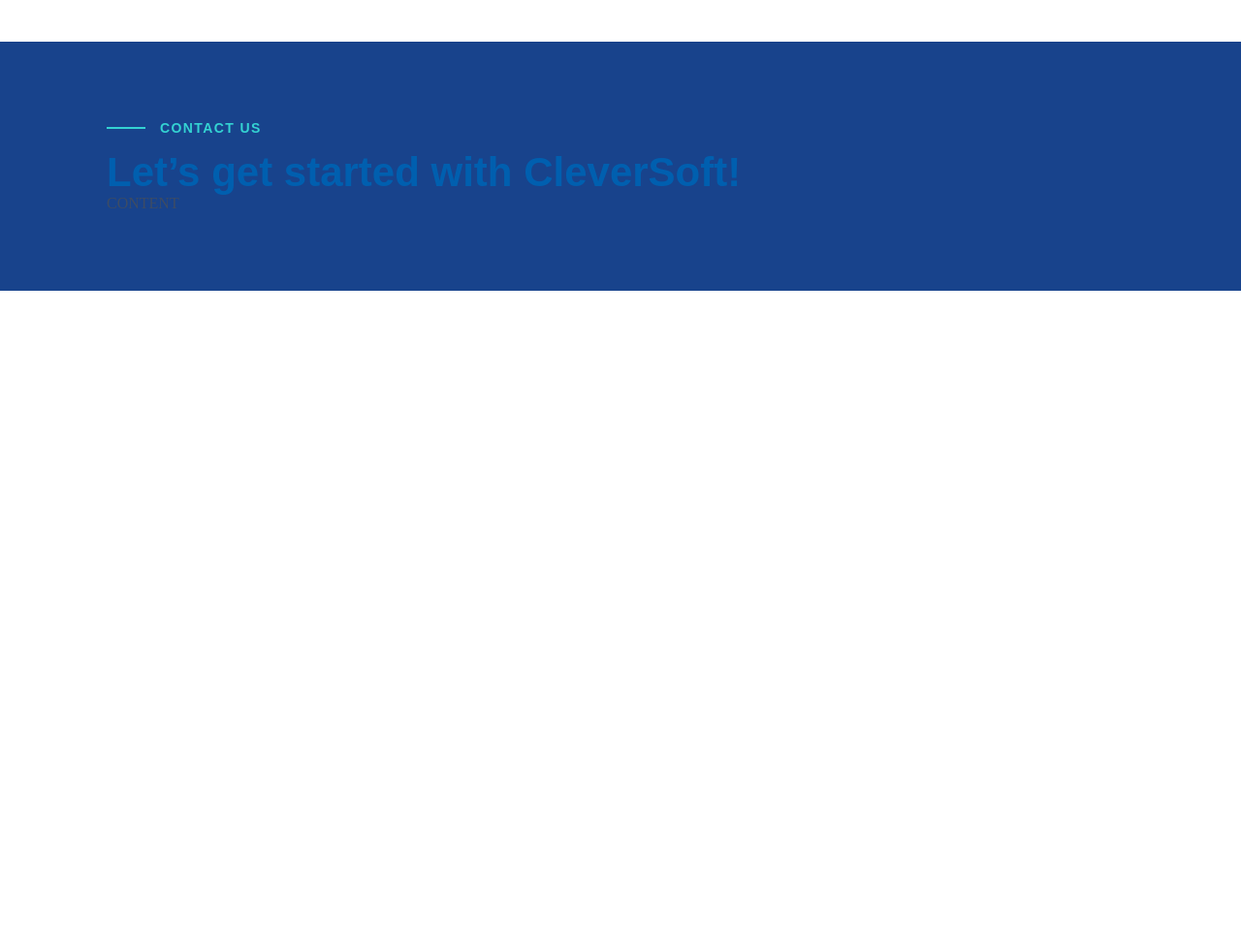
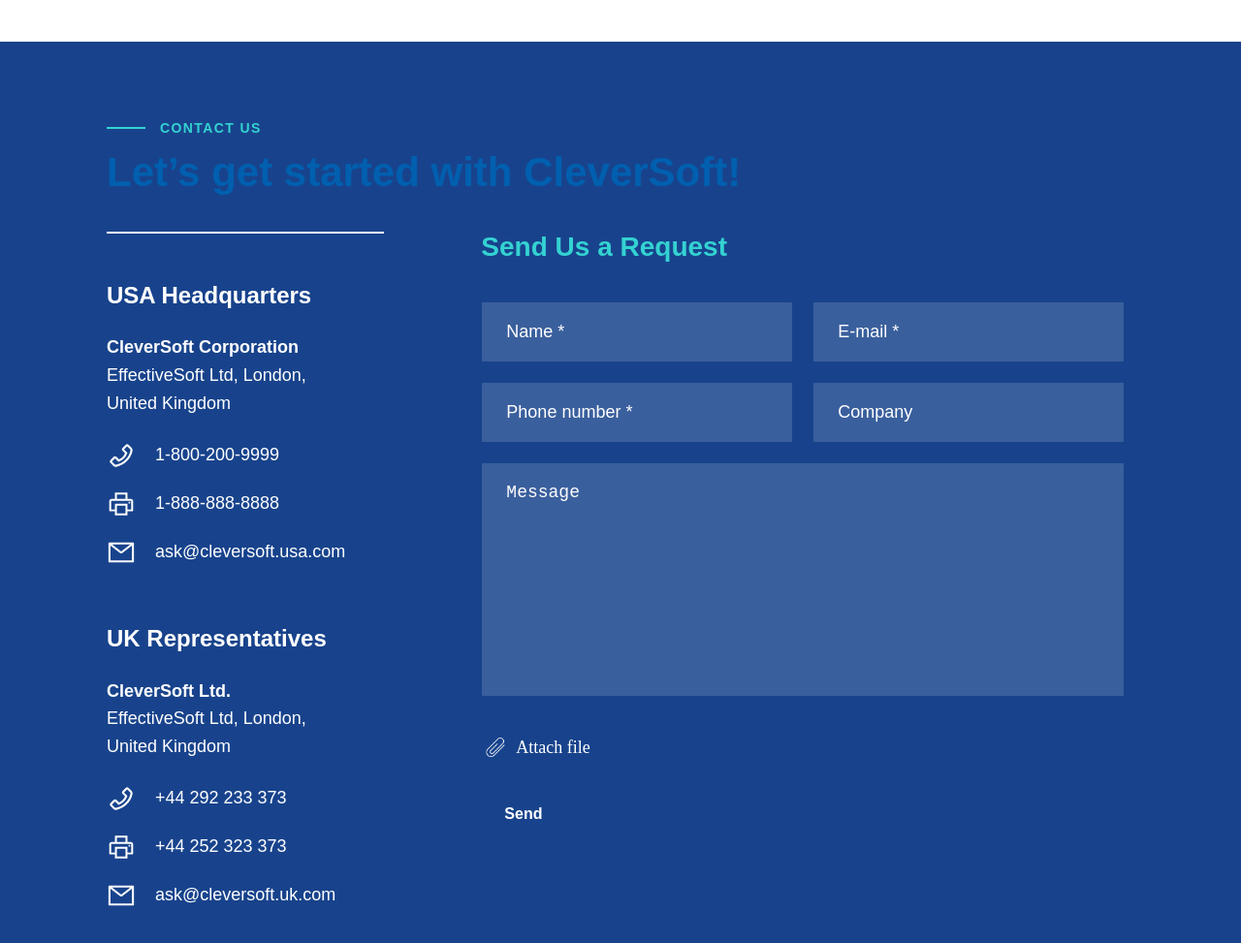
Before and after one commit to leonidshparun/gatsby-landing, a Gatsby site: page /team in a window 1280 px wide. Shown: the part 557-1530 px from the top of the page at 97% size. Before the commit the page ends 857 px from the top, so only its background shows below. Built offline with nearby package versions, Linux system fonts and the light colour scheme; Gatsby itself is replaced by a stand-in of ours.

Commit message:
feat: add contact form markup

```diff
--- /dev/null
+++ b/src/components/ContactForm/ContactForm.jsx
@@ -0,0 +1,15 @@
+import React from 'react';
+
+import styles from './style.module.scss';
+
+import Form from './Form/Form';
+import Contacts from './Contacts/Contacts';
+
+export default () => {
+  return (
+    <div className={styles.container}>
+      <Contacts />
+      <Form />
+    </div>
+  );
+};
--- /dev/null
+++ b/src/components/ContactForm/Contacts/Contacts.jsx
@@ -0,0 +1,52 @@
+import React from 'react';
+
+import {
+  AiOutlinePhone,
+  AiOutlineMail,
+  AiOutlinePrinter
+} from 'react-icons/ai';
+
+import styles from './style.module.scss';
+
+const departments = [
+  {
+    pos: 'USA Headquarters',
+    dep: 'CleverSoft Corporation',
+    phone: ' 1-800-200-9999',
+    fax: ' 1-888-888-8888',
+    adress: 'EffectiveSoft Ltd, London, United Kingdom',
+    email: 'ask@cleversoft.usa.com'
+  },
+  {
+    pos: 'UK Representatives',
+    dep: 'CleverSoft Ltd.',
+    phone: '+44 292 233 373',
+    fax: '+44 252 323 373',
+    adress: 'EffectiveSoft Ltd, London, United Kingdom',
+    email: 'ask@cleversoft.uk.com'
+  }
+];
+
+export default () => (
+  <div className={styles.contact__info}>
+    {departments.map(data => (
+      <div className={styles.wrapper}>
+        <h3>{data.pos}</h3>
+        <h4>{data.dep}</h4>
+        <p>{data.adress}</p>
+        <div>
+          <AiOutlinePhone size="3rem" />
+          <a href={`tel:${data.phone}`}>{data.phone}</a>
+        </div>
+        <div>
+          <AiOutlinePrinter size="3rem" />
+          <a href={`tel:${data.fax}`}>{data.fax}</a>
+        </div>
+        <div>
+          <AiOutlineMail size="3rem" />
+          <a href={`mailto:${data.email}`}>{data.email}</a>
+        </div>
+      </div>
+    ))}
+  </div>
+);
--- /dev/null
+++ b/src/components/ContactForm/Contacts/style.module.scss
@@ -0,0 +1,93 @@
+.contact__info {
+  width: 40rem;
+  border-top: 2px solid rgba(255, 255, 255, 0.2);
+  margin-right: 90px;
+  border-color: #fff;
+  padding-top: 20px;
+}
+
+.wrapper {
+  font-style: normal;
+  font-weight: 400;
+  -webkit-box-direction: normal;
+  color: #fff;
+  font-size: 18px;
+  line-height: 1.6;
+  box-sizing: border-box;
+  font-family: inherit;
+  padding-right: 20px;
+  -webkit-box-flex: 1;
+  flex: 1 1 50%;
+  margin-right: 20px;
+  max-width: none;
+  padding-bottom: 10px;
+  margin-top: 30px;
+  font-family: 'Montserrat', sans-serif;
+
+  h3 {
+    font-style: normal;
+    -webkit-box-direction: normal;
+    color: #fff;
+    box-sizing: border-box;
+    font-size: 24px;
+    font-weight: 600;
+    line-height: 1.2;
+    margin: 0;
+    padding-bottom: 25px;
+  }
+
+  h4 {
+    font-style: normal;
+    -webkit-box-direction: normal;
+    color: #fff;
+    font-size: 18px;
+    line-height: 1.6;
+    box-sizing: border-box;
+    font-family: inherit;
+    font-weight: 700;
+  }
+
+  p {
+    font-style: normal;
+    font-weight: 400;
+    -webkit-box-direction: normal;
+    color: #fff;
+    font-size: 18px;
+    line-height: 1.6;
+    box-sizing: border-box;
+    font-family: inherit;
+    margin-bottom: 24px;
+  }
+
+  div {
+    font-style: normal;
+    font-weight: 400;
+    -webkit-box-direction: normal;
+    color: #fff;
+    font-size: 18px;
+    line-height: 1.6;
+    box-sizing: border-box;
+    font-family: inherit;
+    white-space: nowrap;
+    margin-bottom: 20px;
+    display: flex;
+  }
+
+  a {
+    padding-left: 20px;
+    font-style: normal;
+    font-weight: 400;
+    -webkit-box-direction: normal;
+    font-size: 18px;
+    line-height: 1.6;
+    white-space: nowrap;
+    box-sizing: border-box;
+    font-family: inherit;
+    background-color: transparent;
+    color: inherit;
+    text-decoration: none;
+    transition: color 0.3s ease;
+    -webkit-tap-highlight-color: transparent;
+    box-shadow: none;
+  }
+}
--- /dev/null
+++ b/src/components/ContactForm/Form/Form.jsx
@@ -0,0 +1,88 @@
+import React from 'react';
+
+import uniqid from 'uniqid';
+
+import Button from 'src/shared/Buttons/NavButton/NavButton';
+
+import styles from './style.module.scss';
+
+const inputs = [
+  {
+    id: 'user_name',
+    placeholder: 'Name *',
+    type: 'text',
+    class: ['contact__form_input', 'name', 'text'],
+    tag: 'input'
+  },
+  {
+    id: 'email',
+    placeholder: 'E-mail *',
+    type: 'email',
+    class: ['contact__form_input', 'email', 'text'],
+    tag: 'input'
+  },
+  {
+    id: 'phone',
+    placeholder: 'Phone number *',
+    type: 'text',
+    class: ['contact__form_input', 'phone', 'text'],
+    tag: 'input'
+  },
+  {
+    id: 'company',
+    placeholder: 'Company',
+    type: 'text',
+    class: ['contact__form_input', 'company', 'text'],
+    tag: 'input'
+  },
+  {
+    id: 'message',
+    placeholder: 'Message',
+    type: 'text',
+    class: ['contact__form_input', 'message', 'textarea'],
+    tag: 'textarea',
+    props: { rows: 10, cols: 40 }
+  },
+  {
+    id: 'file',
+    placeholder: 'file',
+    type: 'file',
+    class: ['contact__form_input', 'message', 'file'],
+    tag: 'input'
+  }
+];
+
+const inputProps = input => {
+  return {
+    type: input.type,
+    name: input.id,
+    placeholder: input.placeholder,
+    value: '',
+    id: input.id,
+    onChange: () => {},
+    ...input.props
+  };
+};
+
+export default () => {
+  return (
+    <div className={styles.contact__form}>
+      <h3>Send Us a Request</h3>
+      <form>
+        <div className={styles.contact_form_inputs}>
+          {inputs.map(input => {
+            const className = input.class.map(val => styles[val]).join(' ');
+            return (
+              <div key={uniqid()} className={className}>
+                {React.createElement(input.tag || 'div', inputProps(input))}
+              </div>
+            );
+          })}
+        </div>
+        <div style={{ paddingLeft: 10 }}>
+          <Button text="Send" link="/" type="c" />
+        </div>
+      </form>
+    </div>
+  );
+};
--- /dev/null
+++ b/src/components/ContactForm/Form/style.module.scss
@@ -0,0 +1,115 @@
+.contact__form {
+  width: 100%;
+  h3 {
+    font-family: 'Montserrat', sans-serif;
+    font-weight: 600;
+    line-height: 32px;
+    margin: 0;
+    margin-bottom: 30px;
+    padding-left: 10px;
+    font-size: 28px;
+    color: #34d2d2;
+    text-align: left;
+  }
+}
+
+.contact__form_inputs {
+  display: flex;
+  flex-wrap: wrap;
+  width: 100%;
+  position: relative;
+}
+
+.contact__form_input {
+  display: inline-block;
+
+  ::placeholder {
+    color: white;
+  }
+}
+
+.contact__form_input {
+  font-style: normal;
+  padding: 10px;
+  margin: 0;
+  text-align: left;
+  display: inline-block;
+  width: 100%;
+  cursor: pointer;
+  input,
+  textarea {
+    caret-color: #34d2d2;
+    font-size: 1.8rem;
+    box-sizing: border-box;
+    width: 100%;
+    position: relative;
+    border: 1px solid transparent;
+    border-radius: 2px;
+    padding: 20px 60px 20px 25px;
+    font-weight: 500;
+    transition: background-color 0.3s ease, border 0.3s ease;
+    outline: 0;
+    background: #3a5f9d;
+    background-clip: padding-box;
+  }
+}
+
+.contact__form_input.text {
+  max-width: 50%;
+}
+
+.contact__form_input.textarea {
+  width: 100%;
+  textarea {
+    resize: none;
+  }
+}
+.contact__form_input.file {
+  width: 16rem;
+  position: relative;
+  cursor: pointer;
+  input {
+    width: 1rem;
+    cursor: pointer;
+    background: transparent;
+    opacity: 0;
+    z-index: 3;
+  }
+}
+
+.contact__form_input.file:after {
+  content: 'Attach file';
+  caret-color: #34d2d2;
+  font-size: 1.8rem;
+  position: relative;
+  border: 1px solid transparent;
+  border-radius: 2px;
+  padding: 20px 25px;
+  font-weight: 500;
+  outline: 0;
+  position: absolute;
+  left: 20px;
+}
+
+.contact__form_input.file:before {
+  content: '';
+  background: url(../../../assets/icons/attachment.png);
+  background-repeat: no-repeat;
+  background-size: 20px;
+  width: 20px;
+  position: absolute;
+  height: 20px;
+  z-index: 2;
+  filter: invert(1);
+  left: 15px;
+  top: 50%;
+  transform: translateY(-60%);
+}
+
+.contact__form_input {
+  input[type='text']:focus,
+  textarea:focus {
+    background: transparent;
+    border-color: #34d2d2;
+  }
+}
--- /dev/null
+++ b/src/components/ContactForm/style.module.scss
@@ -0,0 +1,127 @@
+.container {
+  background-color: #18438c;
+  color: white;
+  display: flex;
+  margin-top: 40px;
+}
+
+.contact__info {
+  width: 40rem;
+  border: 1px solid white;
+}
+
+.contact__form {
+  width: 100%;
+  h3 {
+    font-family: 'Montserrat', sans-serif;
+    font-weight: 600;
+    line-height: 32px;
+    margin: 0;
+    margin-bottom: 30px;
+    padding-left: 10px;
+    font-size: 28px;
+    color: #34d2d2;
+    text-align: left;
+  }
+}
+
+.contact__form_inputs {
+  display: flex;
+  flex-wrap: wrap;
+  width: 100%;
+  position: relative;
+}
+
+.contact__form_input {
+  display: inline-block;
+
+  ::placeholder {
+    color: white;
+  }
+}
+
+.contact__form_input {
+  font-style: normal;
+  padding: 10px;
+  margin: 0;
+  text-align: left;
+  display: inline-block;
+  width: 100%;
+  cursor: pointer;
+  input,
+  textarea {
+    caret-color: #34d2d2;
+    font-size: 1.8rem;
+    box-sizing: border-box;
+    width: 100%;
+    position: relative;
+    border: 1px solid transparent;
+    border-radius: 2px;
+    padding: 20px 60px 20px 25px;
+    font-weight: 500;
+    transition: background-color 0.3s ease, border 0.3s ease;
+    outline: 0;
+    background: #3a5f9d;
+    background-clip: padding-box;
+  }
+}
+
+.contact__form_input.text {
+  max-width: 50%;
+}
+
+.contact__form_input.textarea {
+  width: 100%;
+  textarea {
+    resize: none;
+  }
+}
+.contact__form_input.file {
+  width: 16rem;
+  position: relative;
+  cursor: pointer;
+  input {
+    width: 1rem;
+    cursor: pointer;
+    background: transparent;
+    opacity: 0;
+    z-index: 3;
+  }
+}
+
+.contact__form_input.file:after {
+  content: 'Attach file';
+  caret-color: #34d2d2;
+  font-size: 1.8rem;
+  position: relative;
+  border: 1px solid transparent;
+  border-radius: 2px;
+  padding: 20px 25px;
+  font-weight: 500;
+  outline: 0;
+  position: absolute;
+  left: 20px;
+}
+
+.contact__form_input.file:before {
+  content: '';
+  background: url(../../assets/icons/attachment.png);
+  background-repeat: no-repeat;
+  background-size: 20px;
+  width: 20px;
+  position: absolute;
+  height: 20px;
+  z-index: 2;
+  filter: invert(1);
+  left: 15px;
+  top: 50%;
+  transform: translateY(-60%);
+}
+
+.contact__form_input {
+  input[type='text']:focus,
+  textarea:focus {
+    background: transparent;
+    border-color: #34d2d2;
+  }
+}
--- a/src/components/Footer/Footer.jsx
+++ b/src/components/Footer/Footer.jsx
@@ -1,13 +1,15 @@
 import React from 'react';
 
 import Section from 'src/shared/Wrappers/Section/Section';
+
+import ContactForm from 'src/components/ContactForm/ContactForm';
 
 import styles from './style.module.scss';
 
 export default () => (
   <footer className={styles.container}>
     <Section label="Contact us" heading="Let’s get started with CleverSoft!">
-      <div>CONTENT</div>
+      <ContactForm />
     </Section>
   </footer>
 );
```
Also changed, not shown: src/assets/icons/attachment.png (added).
